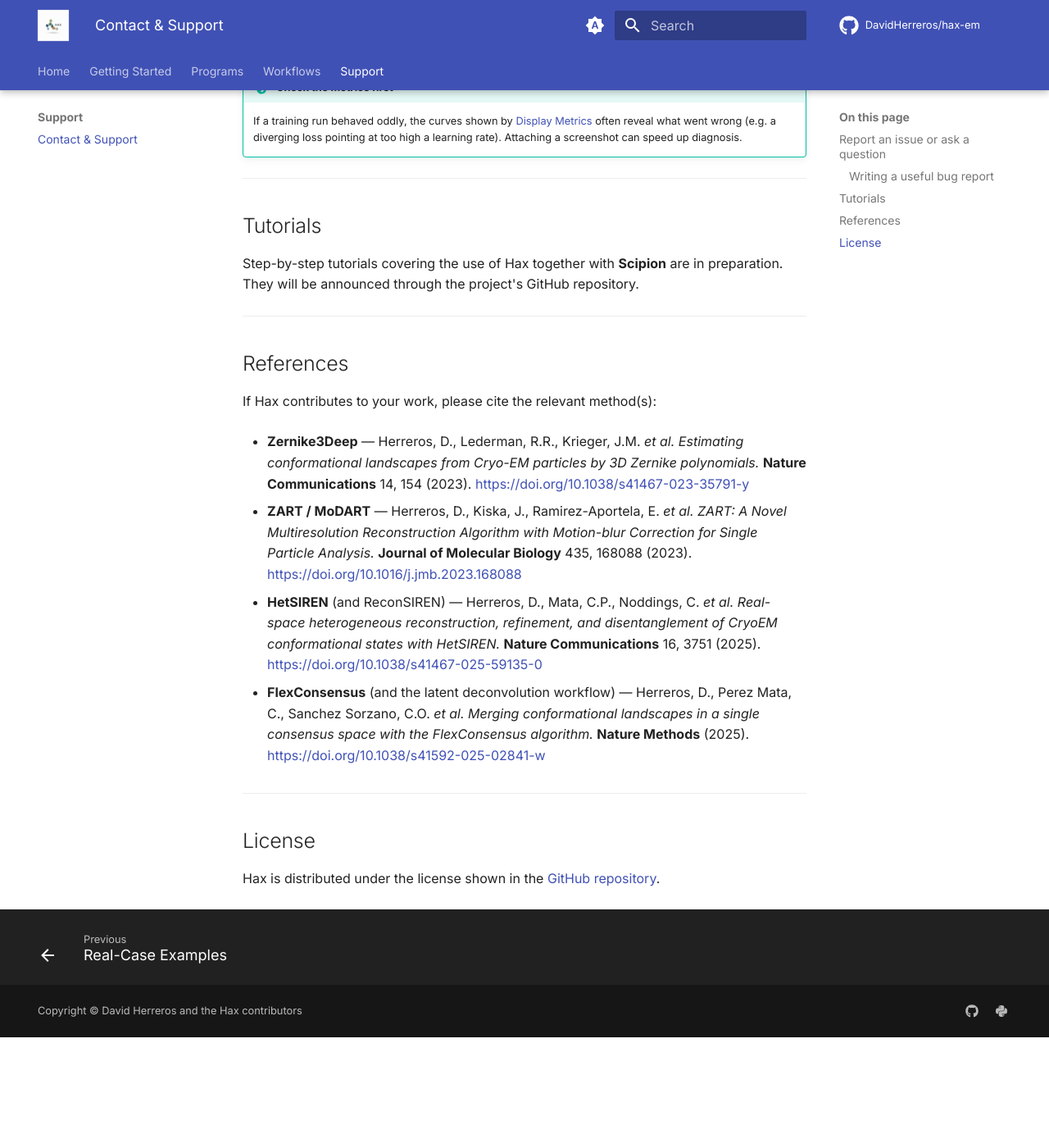
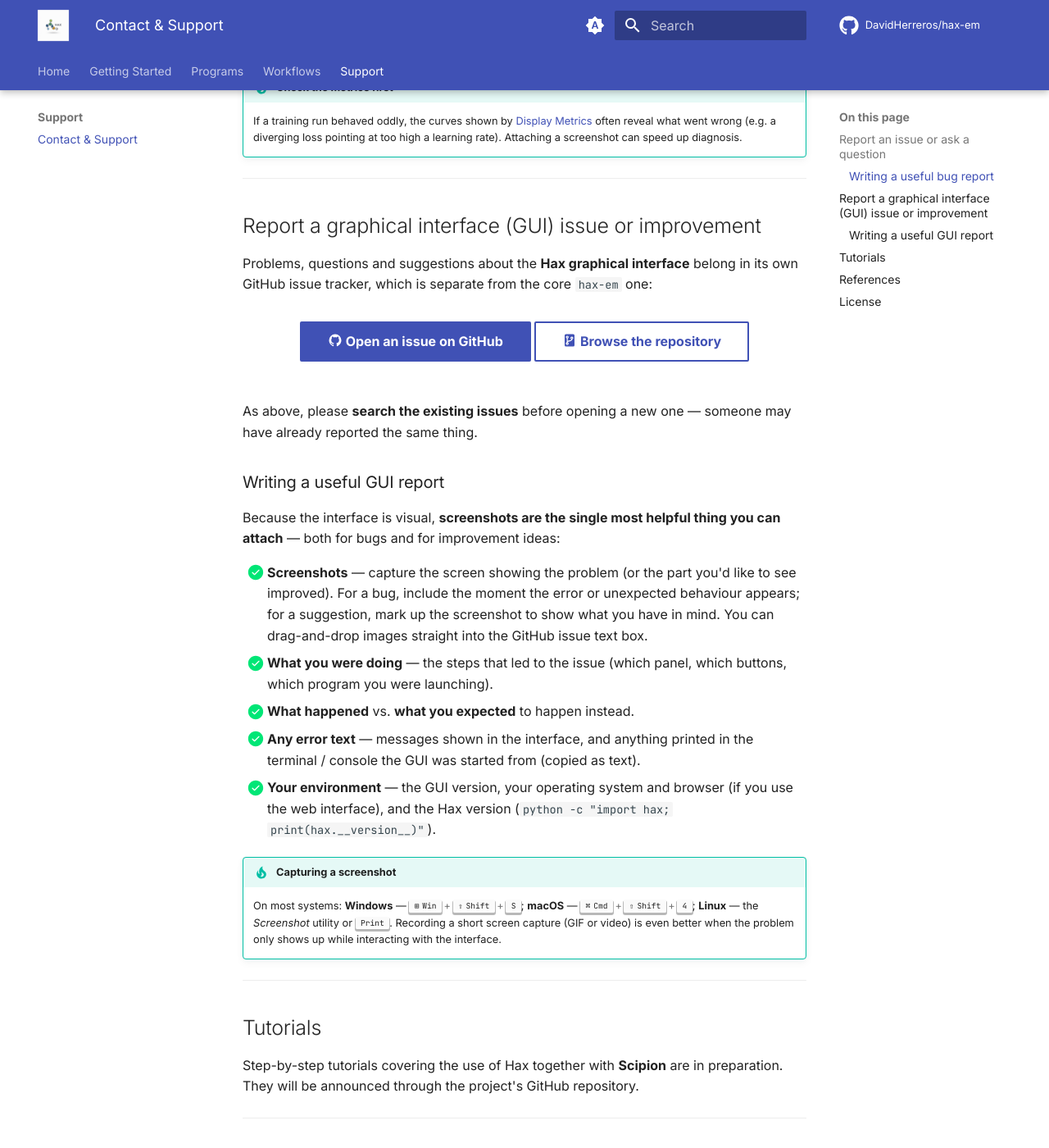
Before and after one commit to DavidHerreros/hax-em-docs, an MkDocs documentation site: the page built from docs/support/contact.md, in a window 1280 px wide and 1400 px high, scrolled down 905 px. Shown: the whole window at 82% size. Built offline with MkDocs 1.6.1 and Material for MkDocs 9.7.7, drawn with Linux system fonts in a browser that asks for light colours; comment, search, counter and statistics services are not loaded; before the commit the page ends 2170 px from its top, so only the background shows below that.

Commit message:
Add hax-em-gui contact to support page

```diff
--- a/docs/support/contact.md
+++ b/docs/support/contact.md
@@ -38,6 +38,43 @@ To help us reproduce and fix a problem quickly, please include:
 
 ---
 
+## Report a graphical interface (GUI) issue or improvement
+
+Problems, questions and suggestions about the **Hax graphical interface** belong in its own
+GitHub issue tracker, which is separate from the core `hax-em` one:
+
+<div class="hax-buttons" markdown>
+[:material-github: Open an issue on GitHub](https://github.com/DavidHerreros/hax-em-gui/issues){ .md-button .md-button--primary }
+[:material-source-repository: Browse the repository](https://github.com/DavidHerreros/hax-em-gui){ .md-button }
+</div>
+
+As above, please **search the existing issues** before opening a new one — someone may have
+already reported the same thing.
+
+### Writing a useful GUI report
+
+Because the interface is visual, **screenshots are the single most helpful thing you can
+attach** — both for bugs and for improvement ideas:
+
+- [x] **Screenshots** — capture the screen showing the problem (or the part you'd like to see
+      improved). For a bug, include the moment the error or unexpected behaviour appears; for a
+      suggestion, mark up the screenshot to show what you have in mind. You can drag-and-drop
+      images straight into the GitHub issue text box.
+- [x] **What you were doing** — the steps that led to the issue (which panel, which buttons,
+      which program you were launching).
+- [x] **What happened** vs. **what you expected** to happen instead.
+- [x] **Any error text** — messages shown in the interface, and anything printed in the
+      terminal / console the GUI was started from (copied as text).
+- [x] **Your environment** — the GUI version, your operating system and browser (if you use the
+      web interface), and the Hax version (`python -c "import hax; print(hax.__version__)"`).
+
+!!! tip "Capturing a screenshot"
+    On most systems: **Windows** — ++win+shift+s++; **macOS** — ++cmd+shift+4++;
+    **Linux** — the *Screenshot* utility or ++print++. Recording a short screen capture (GIF or
+    video) is even better when the problem only shows up while interacting with the interface.
+
+---
+
 ## Tutorials
 
 Step-by-step tutorials covering the use of Hax together with **Scipion** are in preparation.
```
